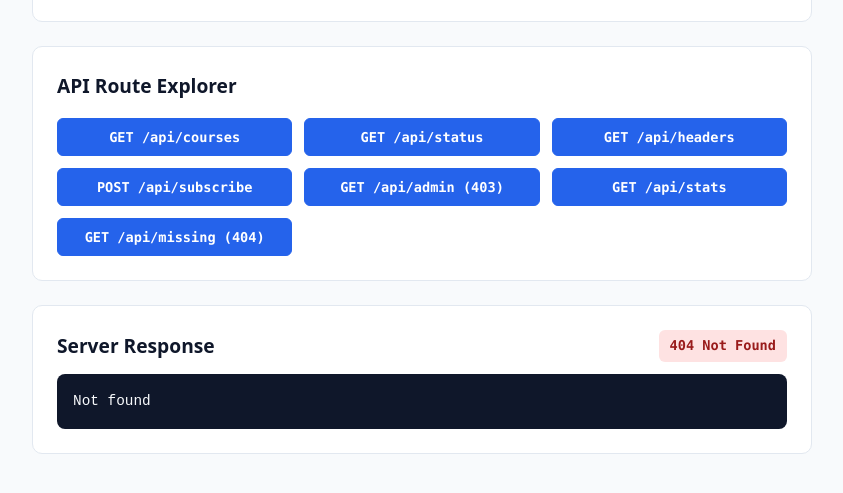
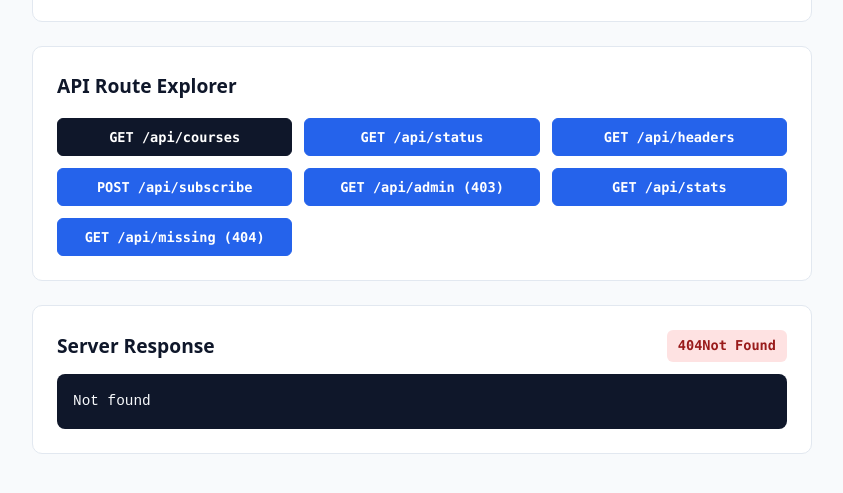
Before and after one commit to octobrsky/web-assignment-8, a website: page public/index.html in a window 1280 px wide. Both pictures are taken after a click on the button "GET /api/courses". Shown: the part 241-734 px from the top of the page, without its empty margins (218-1061 px from the left). Drawn offline with Linux system fonts and the light colour scheme; no server answers.

Commit message:
refactor: highlight active endpoint button during API exploration

```diff
--- a/public/app.js
+++ b/public/app.js
@@ -2,13 +2,16 @@ const buttons = document.querySelectorAll("button[data-url]");
 const statusBadge = document.getElementById("status-badge");
 const responseBody = document.getElementById("response-body");
 
-async function callEndpoint(method, url) {
+async function callEndpoint(method, url, activeBtn) {
+  buttons.forEach((b) => b.classList.remove("active"));
+  if (activeBtn) activeBtn.classList.add("active");
+
   statusBadge.textContent = "Loading...";
   statusBadge.className = "status-badge";
 
   try {
     const response = await fetch(url, { method });
-    statusBadge.textContent = `${response.status} ${response.statusText}`;
+    statusBadge.textContent = `${response.status}${response.statusText}`;
     statusBadge.className = response.ok ? "status-badge status-ok" : "status-badge status-err";
 
     const contentType = response.headers.get("content-type") || "";
@@ -26,5 +29,5 @@ async function callEndpoint(method, url) {
 }
 
 buttons.forEach((btn) => {
-  btn.addEventListener("click", () => callEndpoint(btn.dataset.method, btn.dataset.url));
+  btn.addEventListener("click", () => callEndpoint(btn.dataset.method, btn.dataset.url, btn));
 });
--- a/public/styles.css
+++ b/public/styles.css
@@ -84,3 +84,8 @@ pre {
   overflow-x: auto;
   font-size: 0.9rem;
 }
+
+button.active {
+  background-color: #0f172a;
+  border-color: #0f172a;
+}
```
